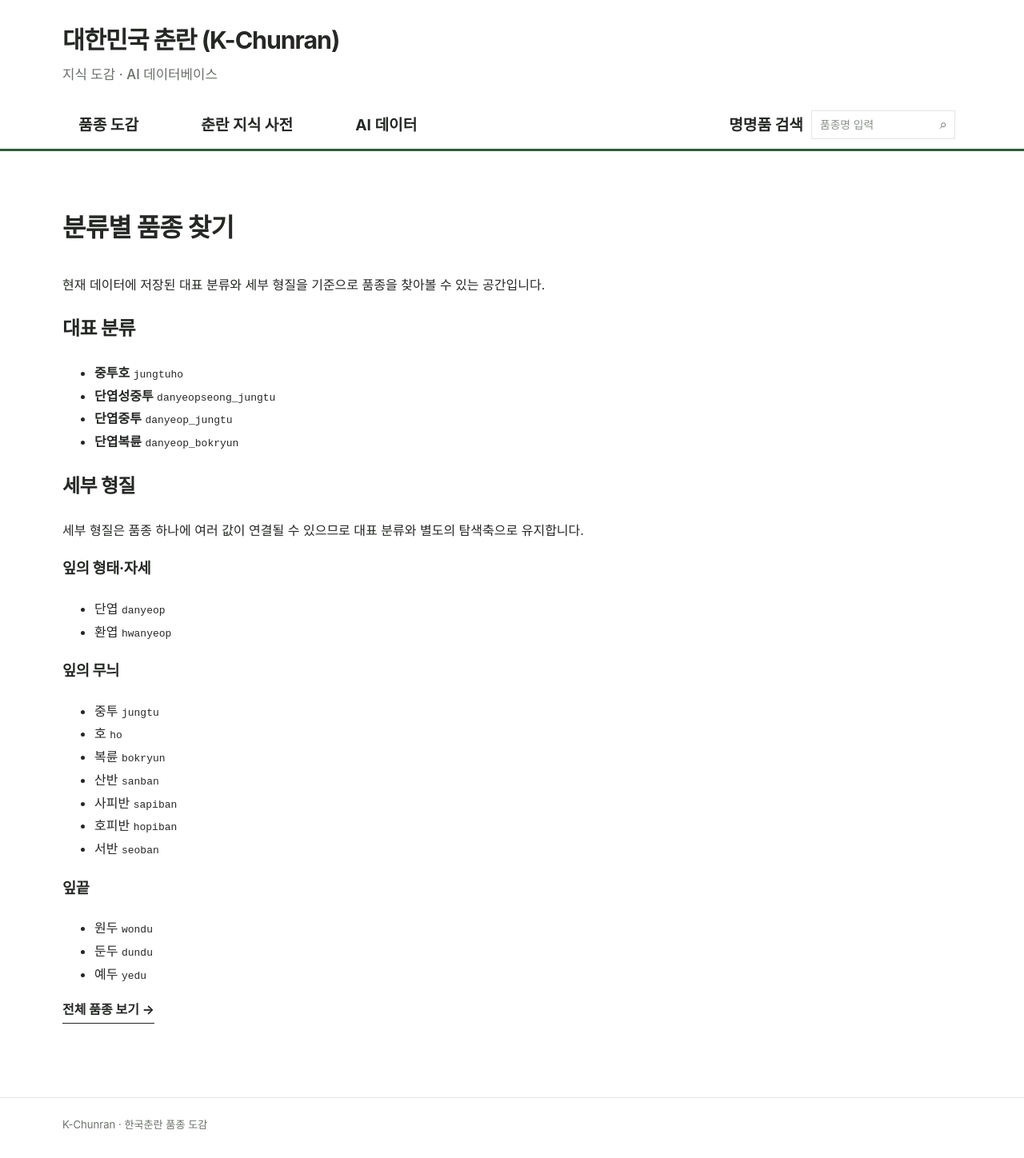
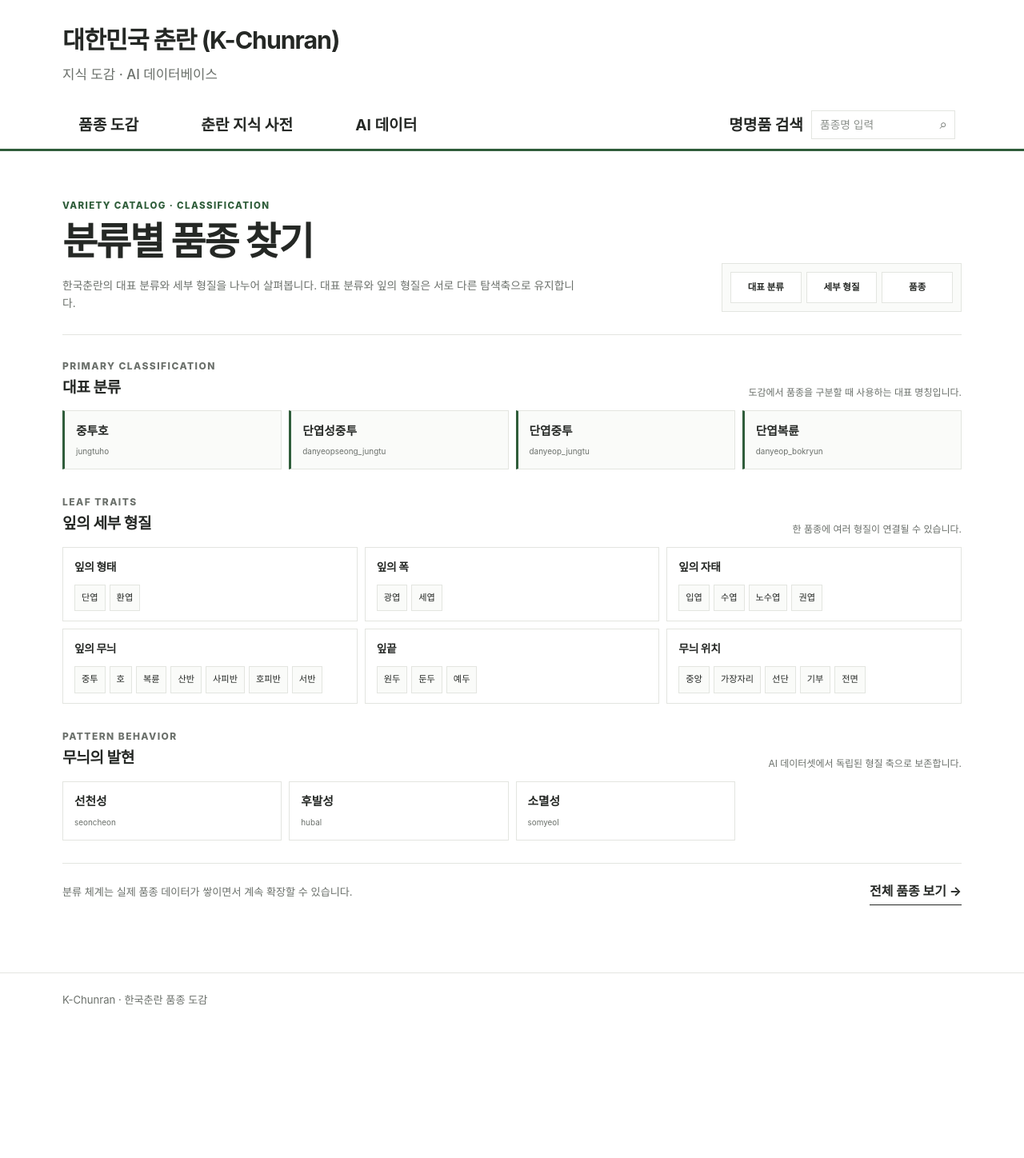
Before and after one commit to parasolra5-pixel/K-chunran, a Jekyll site: the page built from varieties/classification.md, in a window 1280 px wide. Shown: the whole page at 80% size. Built offline with Jekyll 4.4.1, drawn with Linux system fonts in a browser that asks for light colours; after the commit the page ends 1292 px from its top, so only the background shows below that.

Commit message:
design: rebuild classification explorer

```diff
--- a/varieties/classification.md
+++ b/varieties/classification.md
@@ -4,41 +4,124 @@ title: "분류별 품종 찾기"
 permalink: /varieties/classification/
 ---
 
-# 분류별 품종 찾기
+<section class="kc-classification-hero">
+  <div>
+    <p class="kc-page-kicker">VARIETY CATALOG · CLASSIFICATION</p>
+    <h1>분류별 품종 찾기</h1>
+    <p class="kc-classification-lead">한국춘란의 대표 분류와 세부 형질을 나누어 살펴봅니다. 대표 분류와 잎의 형질은 서로 다른 탐색축으로 유지합니다.</p>
+  </div>
+  <div class="kc-classification-guide">
+    <span>대표 분류</span><span>세부 형질</span><span>품종</span>
+  </div>
+</section>
 
-현재 데이터에 저장된 대표 분류와 세부 형질을 기준으로 품종을 찾아볼 수 있는 공간입니다.
+<section class="kc-classification-section">
+  <div class="kc-classification-heading">
+    <div>
+      <p class="kc-section-kicker">PRIMARY CLASSIFICATION</p>
+      <h2>대표 분류</h2>
+    </div>
+    <p>도감에서 품종을 구분할 때 사용하는 대표 명칭입니다.</p>
+  </div>
 
-<h2>대표 분류</h2>
-<ul>
-{% for item in site.data.categories.cultivar_class %}
-  {% assign key = item[0] %}
-  {% assign label = item[1] %}
-  <li><strong>{{ label }}</strong> <code>{{ key }}</code></li>
-{% endfor %}
-</ul>
+  <div class="kc-classification-grid">
+    {% for item in site.data.categories.cultivar_class %}
+      {% assign key = item[0] %}
+      {% assign label = item[1] %}
+      <div class="kc-classification-card is-featured">
+        <strong>{{ label }}</strong>
+        <code>{{ key }}</code>
+      </div>
+    {% endfor %}
+  </div>
+</section>
 
-<h2>세부 형질</h2>
-<p>세부 형질은 품종 하나에 여러 값이 연결될 수 있으므로 대표 분류와 별도의 탐색축으로 유지합니다.</p>
+<section class="kc-classification-section">
+  <div class="kc-classification-heading">
+    <div>
+      <p class="kc-section-kicker">LEAF TRAITS</p>
+      <h2>잎의 세부 형질</h2>
+    </div>
+    <p>한 품종에 여러 형질이 연결될 수 있습니다.</p>
+  </div>
 
-<h3>잎의 형태·자세</h3>
-<ul>
-{% for item in site.data.categories.leaf_form %}
-  <li>{{ item[1] }} <code>{{ item[0] }}</code></li>
-{% endfor %}
-</ul>
+  <div class="kc-classification-subgrid">
+    <div class="kc-classification-subcard">
+      <h3>잎의 형태</h3>
+      <div class="kc-classification-items">
+        {% for item in site.data.categories.leaf_form %}
+          <span class="kc-classification-tag">{{ item[1] }}</span>
+        {% endfor %}
+      </div>
+    </div>
 
-<h3>잎의 무늬</h3>
-<ul>
-{% for item in site.data.categories.pattern %}
-  <li>{{ item[1] }} <code>{{ item[0] }}</code></li>
-{% endfor %}
-</ul>
+    <div class="kc-classification-subcard">
+      <h3>잎의 폭</h3>
+      <div class="kc-classification-items">
+        {% for item in site.data.categories.leaf_width %}
+          <span class="kc-classification-tag">{{ item[1] }}</span>
+        {% endfor %}
+      </div>
+    </div>
 
-<h3>잎끝</h3>
-<ul>
-{% for item in site.data.categories.leaf_tip %}
-  <li>{{ item[1] }} <code>{{ item[0] }}</code></li>
-{% endfor %}
-</ul>
+    <div class="kc-classification-subcard">
+      <h3>잎의 자태</h3>
+      <div class="kc-classification-items">
+        {% for item in site.data.categories.leaf_attitude %}
+          <span class="kc-classification-tag">{{ item[1] }}</span>
+        {% endfor %}
+      </div>
+    </div>
 
-<p><a class="kc-text-link" href="{{ '/varieties/' | relative_url }}">전체 품종 보기 →</a></p>
+    <div class="kc-classification-subcard">
+      <h3>잎의 무늬</h3>
+      <div class="kc-classification-items">
+        {% for item in site.data.categories.pattern %}
+          <span class="kc-classification-tag">{{ item[1] }}</span>
+        {% endfor %}
+      </div>
+    </div>
+
+    <div class="kc-classification-subcard">
+      <h3>잎끝</h3>
+      <div class="kc-classification-items">
+        {% for item in site.data.categories.leaf_tip %}
+          <span class="kc-classification-tag">{{ item[1] }}</span>
+        {% endfor %}
+      </div>
+    </div>
+
+    <div class="kc-classification-subcard">
+      <h3>무늬 위치</h3>
+      <div class="kc-classification-items">
+        {% for item in site.data.categories.pattern_position %}
+          <span class="kc-classification-tag">{{ item[1] }}</span>
+        {% endfor %}
+      </div>
+    </div>
+  </div>
+</section>
+
+<section class="kc-classification-section">
+  <div class="kc-classification-heading">
+    <div>
+      <p class="kc-section-kicker">PATTERN BEHAVIOR</p>
+      <h2>무늬의 발현</h2>
+    </div>
+    <p>AI 데이터셋에서 독립된 형질 축으로 보존합니다.</p>
+  </div>
+
+  <div class="kc-classification-grid">
+    {% for item in site.data.categories.pattern_timing %}
+      <div class="kc-classification-card">
+        <strong>{{ item[1] }}</strong>
+        <code>{{ item[0] }}</code>
+      </div>
+    {% endfor %}
+  </div>
+</section>
+
+<div class="kc-classification-footer">
+  <span class="kc-section-note">분류 체계는 실제 품종 데이터가 쌓이면서 계속 확장할 수 있습니다.</span>
+  <a class="kc-text-link" href="{{ '/varieties/' | relative_url }}">전체 품종 보기 →</a>
+</div>
```
